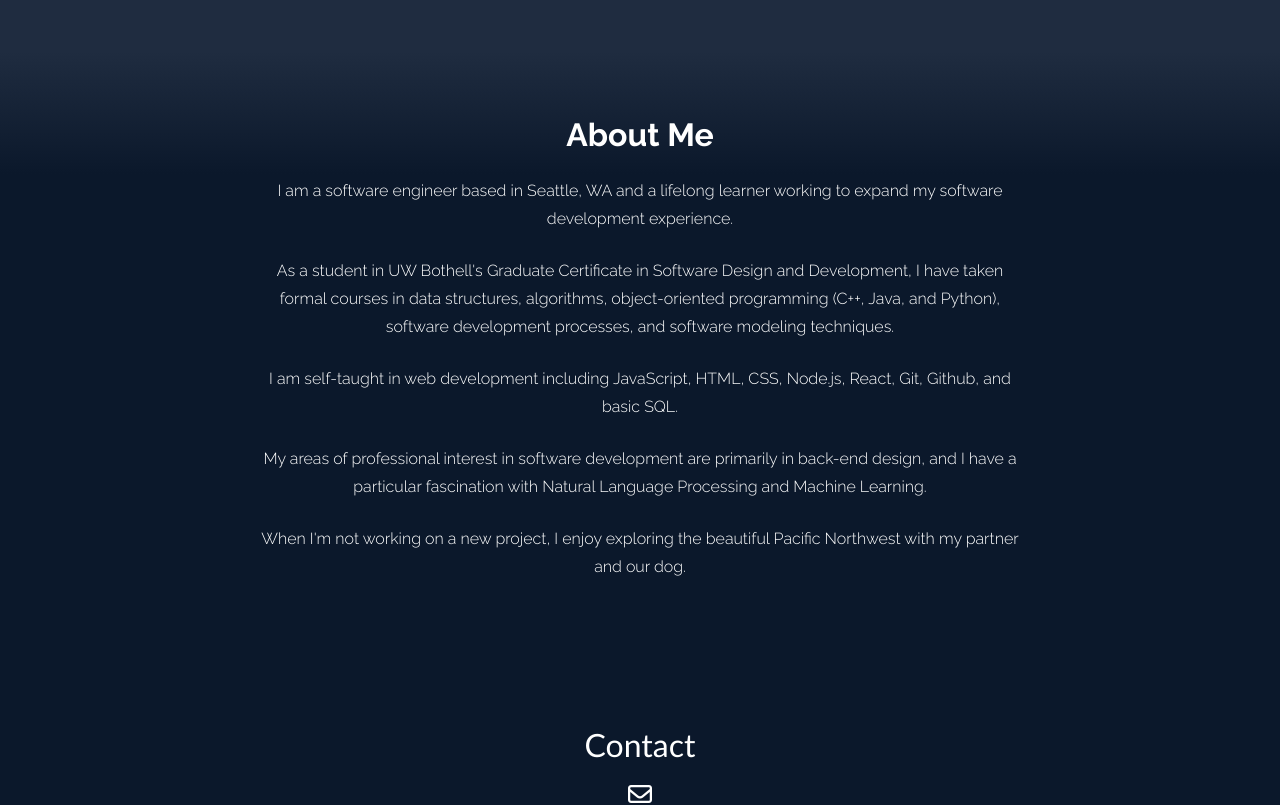
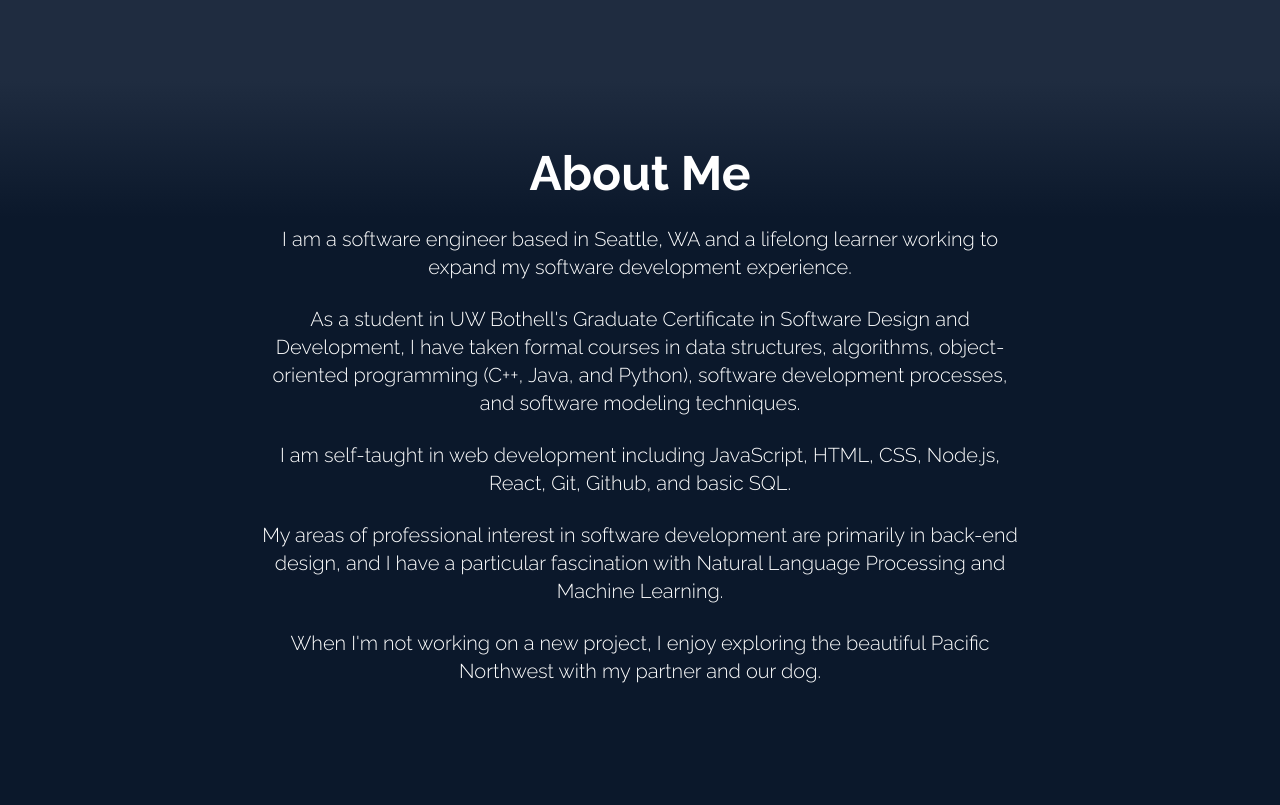
Before and after one commit to jimcaldarise/jamescaldarise.github.io, a React (Create React App) app: page / in a window 1280 px wide. Shown: the part 1705-2510 px from the top of the page. Built offline with nearby package versions, Linux system fonts and the light colour scheme.

Commit message:
Fixing Fonts in About & Contact

```diff
--- a/src/Components/About.css
+++ b/src/Components/About.css
@@ -12,7 +12,7 @@
 h1 {
   text-align: center;
   color: #FFFFFF;
-  font-size: 2em;
+  font-size: 48px;
 }
 
 .about-heading {
@@ -27,4 +27,5 @@ h1 {
 .about-text > p {
    margin-bottom: 24px;
    line-height: 1.75rem;
+   font-size: 20px;
 }
--- a/src/Components/Cards.css
+++ b/src/Components/Cards.css
@@ -7,6 +7,7 @@
 h1 {
   text-align: center;
   color: #FFFFFF;
+  font-size: 48px;
 }
 
 h3 {
@@ -14,7 +15,7 @@ h3 {
    color: #0B182B;
    margin-top: 24px;
    margin-bottom: 24px;
-   font-size: 20px;
+   font-size: 24px;
 }
 
 .cards > h3 {
--- a/src/Components/Footer.css
+++ b/src/Components/Footer.css
@@ -17,12 +17,12 @@
 }
 
 .footer-header-section > p {
-  font-family: 'Trebuchet MS', 'Lucida Sans Unicode', 'Lucida Grande',
-    'Lucida Sans', Arial, sans-serif;
+  font-family: 'Raleway,' Verdana, sans-serif;
+  font-weight: 700;
 }
 
 .footer-heading {
-  font-size: 2em;
+  font-size: 48px;
 }
 
 .footer-input {
```
